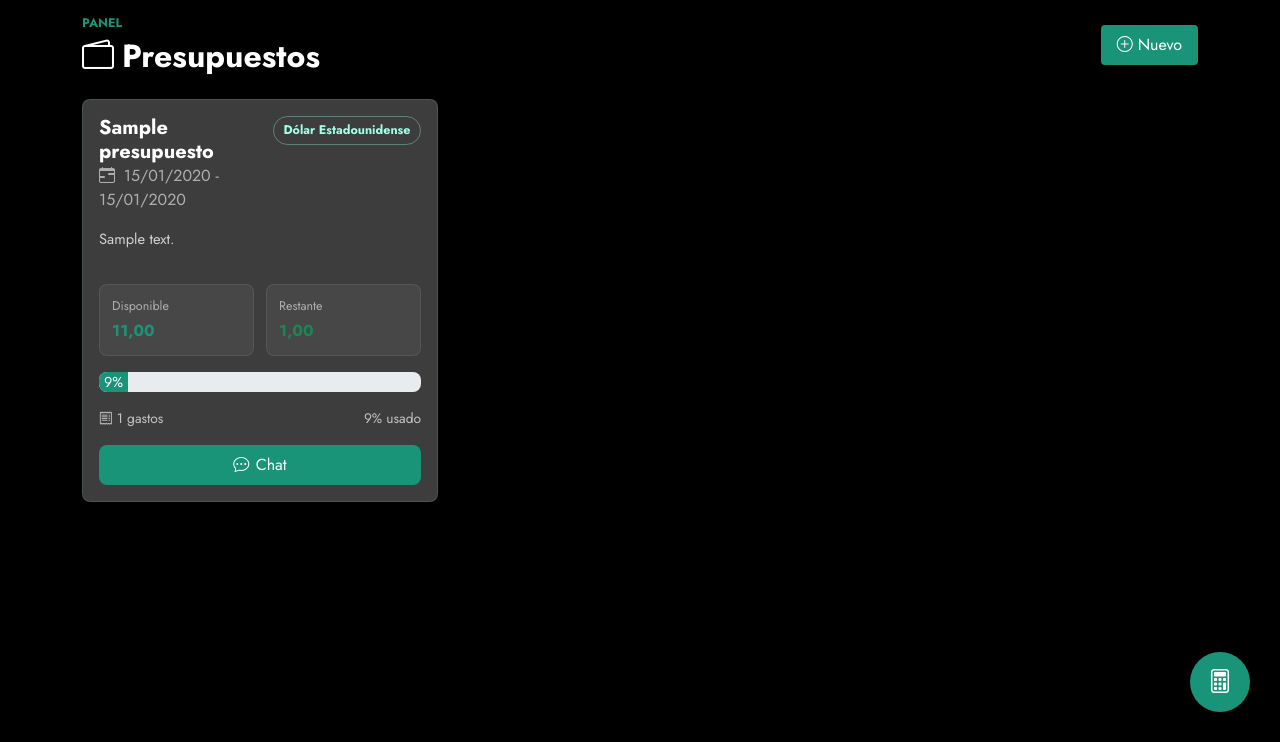
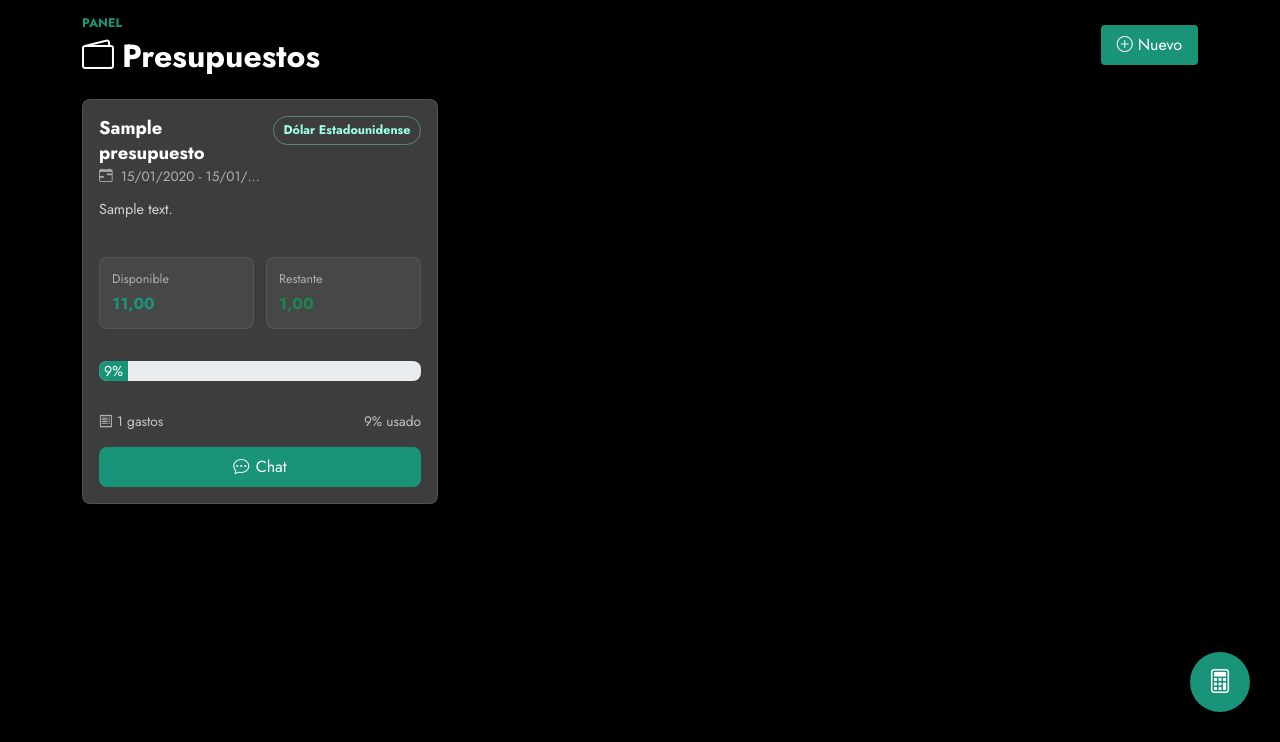
Before and after one commit to orquera10/ga-tos, a Django app: page /presupuestos/ in a window 1280 px wide. Shown: the part 58-800 px from the top of the page. Run offline with Django 5.2, Linux system fonts and the light colour scheme; a user stored in the database is signed in; tables that the repository leaves empty hold one stand-in row (values such as "Sample post"); some libraries are stand-ins or nearby versions.

Commit message:
style: alinear simetria vertical y secciones en tarjetas de presupuesto

```diff
--- a/src/presupuestos/templates/presupuestos/index.html
+++ b/src/presupuestos/templates/presupuestos/index.html
@@ -20,8 +20,8 @@
                     <div class="card presupuesto-card h-100 presupuesto-card-clickable" data-detail-url="{% url 'presupuestos:ver_presupuesto' presupuesto.id %}" role="link" tabindex="0">
                         <div class="card-body">
                             <div class="presupuesto-card-header">
-                                <div>
-                                    <h5 class="card-title mb-1">{{ presupuesto.nombre }}</h5>
+                                <div class="presupuesto-title-group">
+                                    <h5 class="card-title mb-1" title="{{ presupuesto.nombre }}">{{ presupuesto.nombre }}</h5>
                                     <p class="card-subtitle mb-0 text-muted">
                                         <i class="bi bi-calendar-range me-1"></i>
                                         {{ presupuesto.fecha_inicio|date:"d/m/Y" }} - {{ presupuesto.fecha_fin|date:"d/m/Y" }}
@@ -30,7 +30,7 @@
                                 <span class="presupuesto-chip">{{ presupuesto.get_moneda_display }}</span>
                             </div>
 
-                            <div class="presupuesto-descripcion">
+                            <div class="presupuesto-descripcion" title="{{ presupuesto.descripcion|default:'' }}">
                                 {% if presupuesto.descripcion %}
                                     {{ presupuesto.descripcion }}
                                 {% else %}
@@ -38,6 +38,7 @@
                                 {% endif %}
                             </div>
 
+                            <div class="presupuesto-card-bottom">
                                 <div class="metric-grid mb-3">
                                     <div class="metric-box">
                                         <span class="metric-label">Disponible</span>
@@ -71,6 +72,7 @@
                                     <a href="{% url 'presupuestos:chat_presupuesto' presupuesto.id %}" class="btn btn-primary presupuesto-chat-btn">
                                         <i class="bi bi-chat-dots"></i> Chat
                                     </a>
+                                </div>
                             </div>
                         </div>
                     </div>
--- a/src/static/presupuestos/css/styles.css
+++ b/src/static/presupuestos/css/styles.css
@@ -735,6 +735,14 @@ body, button, input, select, textarea, h1, h2, h3, h4, h5, h6, p, a, span, div {
     border-radius: 8px;
     overflow: hidden;
     transition: transform 0.2s ease, border-color 0.2s ease, box-shadow 0.2s ease;
+    display: flex;
+    flex-direction: column;
+}
+
+.presupuesto-card .card-body {
+    display: flex;
+    flex-direction: column;
+    height: 100%;
 }
 
 .presupuesto-card:hover {
@@ -746,16 +754,42 @@ body, button, input, select, textarea, h1, h2, h3, h4, h5, h6, p, a, span, div {
 .presupuesto-card-header {
     display: flex;
     justify-content: space-between;
-    gap: 1rem;
-    margin-bottom: 1rem;
+    align-items: flex-start;
+    gap: 0.75rem;
+    margin-bottom: 0.85rem;
+}
+
+.presupuesto-title-group {
+    flex: 1 1 auto;
+    min-width: 0;
 }
 
 .presupuesto-card .card-title {
     color: white;
     font-weight: 700;
+    font-size: 1.15rem;
+    line-height: 1.35;
+    min-height: 3.1rem;
+    max-height: 3.1rem;
+    display: -webkit-box;
+    -webkit-line-clamp: 2;
+    line-clamp: 2;
+    -webkit-box-orient: vertical;
+    overflow: hidden;
+    text-overflow: ellipsis;
+    word-break: break-word;
+    margin-bottom: 0.25rem;
+}
+
+.presupuesto-card .card-subtitle {
+    font-size: 0.85rem;
+    white-space: nowrap;
+    overflow: hidden;
+    text-overflow: ellipsis;
 }
 
 .presupuesto-chip {
+    flex-shrink: 0;
     align-self: flex-start;
     border: 1px solid rgba(160, 255, 233, 0.35);
     border-radius: 999px;
@@ -767,10 +801,24 @@ body, button, input, select, textarea, h1, h2, h3, h4, h5, h6, p, a, span, div {
 }
 
 .presupuesto-descripcion {
-    min-height: 2.5rem;
+    min-height: 2.6rem;
+    max-height: 2.6rem;
     color: rgb(210, 210, 210);
-    font-size: 0.92rem;
+    font-size: 0.9rem;
+    line-height: 1.35;
     margin-bottom: 1rem;
+    display: -webkit-box;
+    -webkit-line-clamp: 2;
+    line-clamp: 2;
+    -webkit-box-orient: vertical;
+    overflow: hidden;
+    text-overflow: ellipsis;
+}
+
+.presupuesto-card-bottom {
+    margin-top: auto;
+    display: flex;
+    flex-direction: column;
 }
 
 .metric-grid {
@@ -784,6 +832,10 @@ body, button, input, select, textarea, h1, h2, h3, h4, h5, h6, p, a, span, div {
     border: 1px solid rgba(255, 255, 255, 0.08);
     border-radius: 8px;
     padding: 0.75rem;
+    min-height: 66px;
+    display: flex;
+    flex-direction: column;
+    justify-content: center;
 }
 
 .metric-label,
```
Lines whose indentation alone changed are shown as unchanged.
